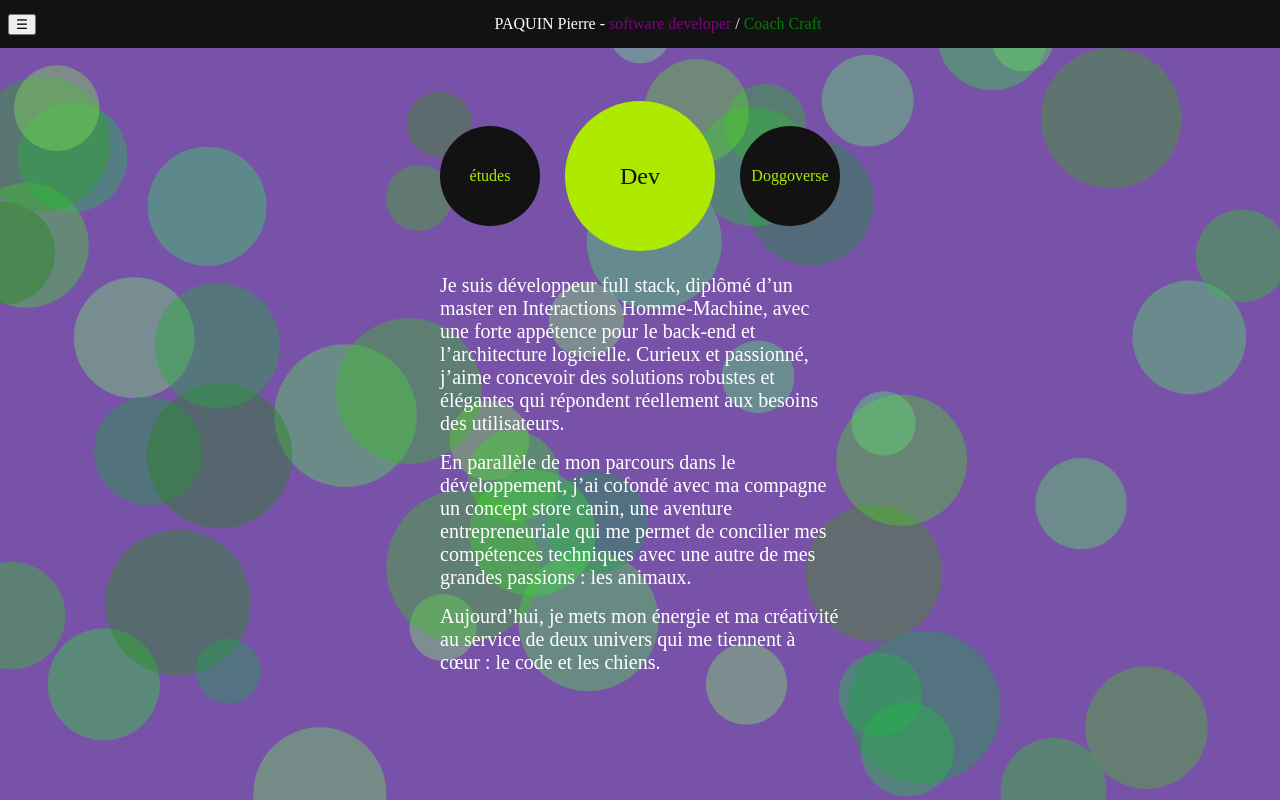
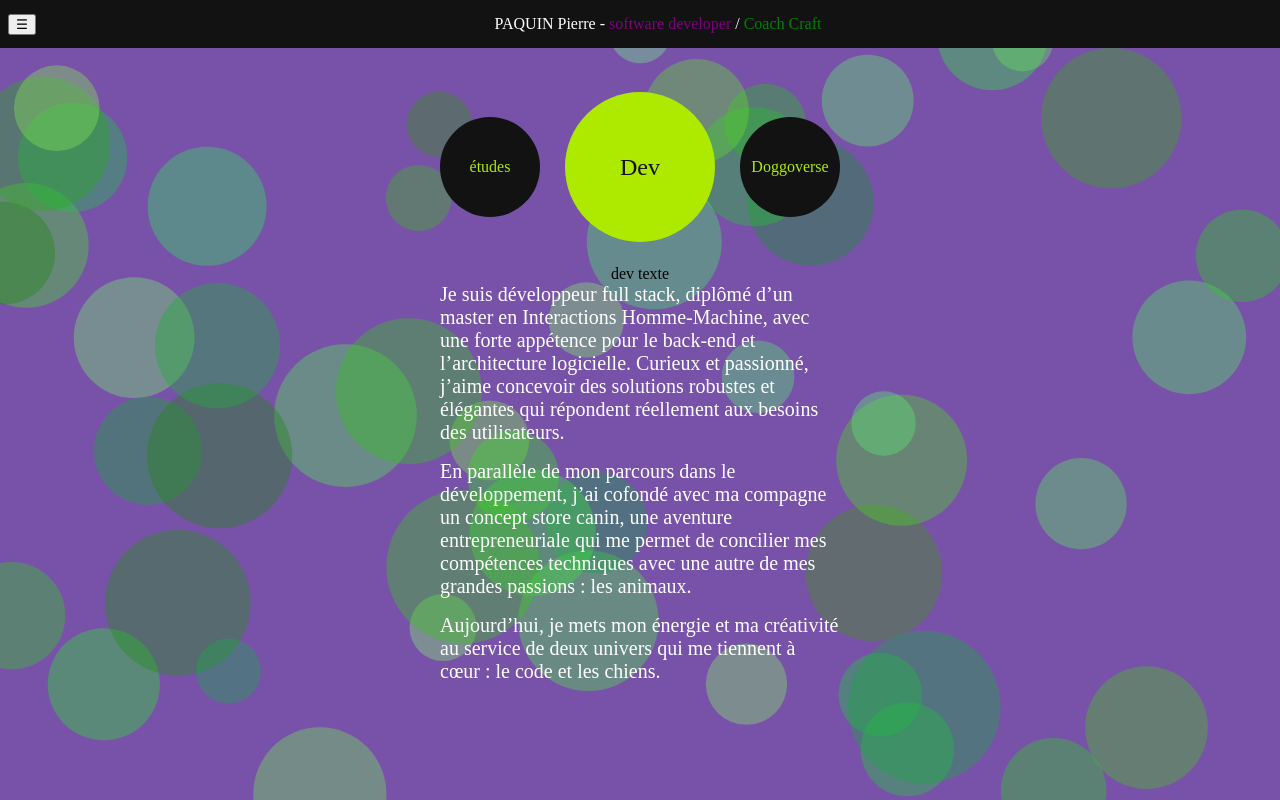
Before and after one commit to paq1/pierre-paquin-frontend, an Angular app: page /about in a window 1280 px wide. Built offline with nearby package versions, Linux system fonts and the light colour scheme.

Commit message:
wip: ajout du about

```diff
--- a/src/app/pages/about/about.component.html
+++ b/src/app/pages/about/about.component.html
@@ -26,18 +26,21 @@
 
 <!-- TODO : mettre les bon texte pour chaque parties-->
       @if (isSelectedDev) {
+        <span>dev texte</span>
         <span class="u-is-txt-20 u-txt-white u-has-margin-bottom-16">Je suis développeur full stack, diplômé d’un master en Interactions Homme-Machine, avec une forte appétence pour le back-end et l’architecture logicielle. Curieux et passionné, j’aime concevoir des solutions robustes et élégantes qui répondent réellement aux besoins des utilisateurs.</span>
 
         <span class="u-is-txt-20 u-txt-white u-has-margin-bottom-16">En parallèle de mon parcours dans le développement, j’ai cofondé avec ma compagne un concept store canin, une aventure entrepreneuriale qui me permet de concilier mes compétences techniques avec une autre de mes grandes passions : les animaux.</span>
 
         <span class="u-is-txt-20 u-txt-white">Aujourd’hui, je mets mon énergie et ma créativité au service de deux univers qui me tiennent à cœur : le code et les chiens.</span>
       } @else if (isSelectedEtude) {
+        <span>etude texte</span>
         <span class="u-is-txt-20 u-txt-white u-has-margin-bottom-16">Je suis développeur full stack, diplômé d’un master en Interactions Homme-Machine, avec une forte appétence pour le back-end et l’architecture logicielle. Curieux et passionné, j’aime concevoir des solutions robustes et élégantes qui répondent réellement aux besoins des utilisateurs.</span>
 
         <span class="u-is-txt-20 u-txt-white u-has-margin-bottom-16">En parallèle de mon parcours dans le développement, j’ai cofondé avec ma compagne un concept store canin, une aventure entrepreneuriale qui me permet de concilier mes compétences techniques avec une autre de mes grandes passions : les animaux.</span>
 
         <span class="u-is-txt-20 u-txt-white">Aujourd’hui, je mets mon énergie et ma créativité au service de deux univers qui me tiennent à cœur : le code et les chiens.</span>
       } @else if (isSelectedDoggoverse) {
+        <span>doggoverse texte</span>
         <span class="u-is-txt-20 u-txt-white u-has-margin-bottom-16">Je suis développeur full stack, diplômé d’un master en Interactions Homme-Machine, avec une forte appétence pour le back-end et l’architecture logicielle. Curieux et passionné, j’aime concevoir des solutions robustes et élégantes qui répondent réellement aux besoins des utilisateurs.</span>
 
         <span class="u-is-txt-20 u-txt-white u-has-margin-bottom-16">En parallèle de mon parcours dans le développement, j’ai cofondé avec ma compagne un concept store canin, une aventure entrepreneuriale qui me permet de concilier mes compétences techniques avec une autre de mes grandes passions : les animaux.</span>
```
